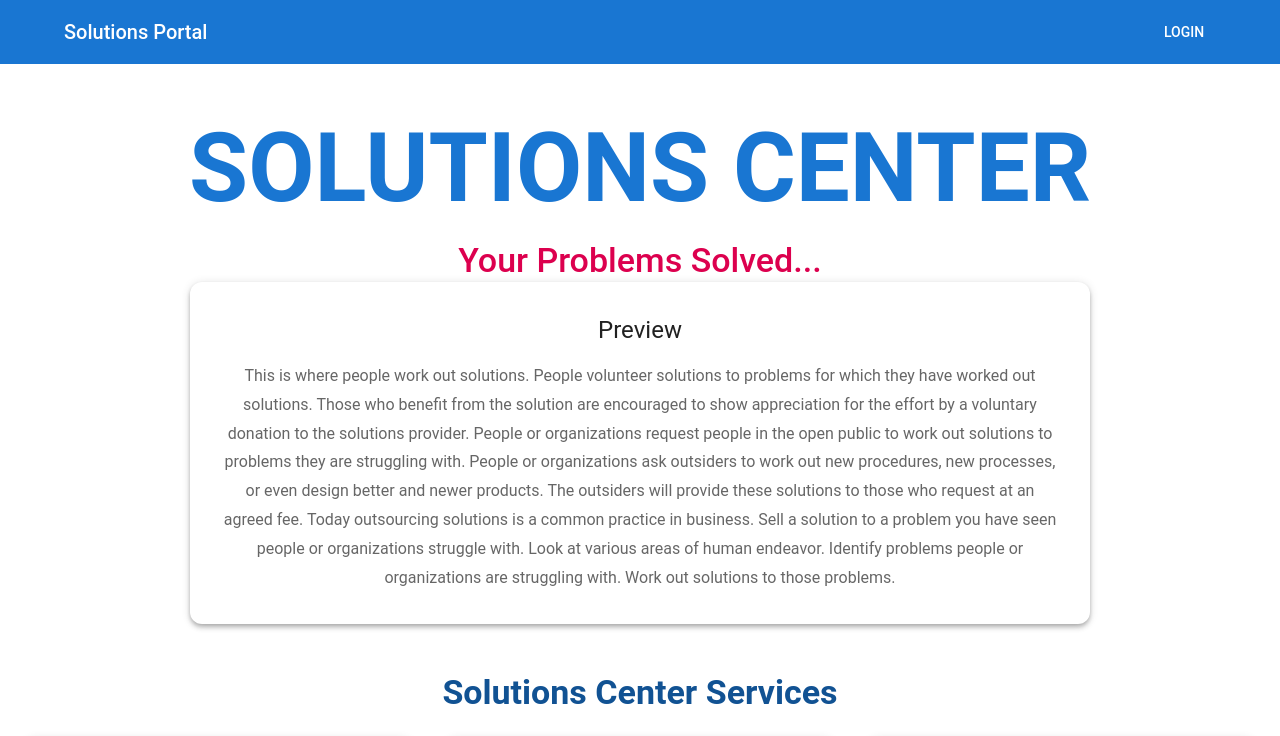
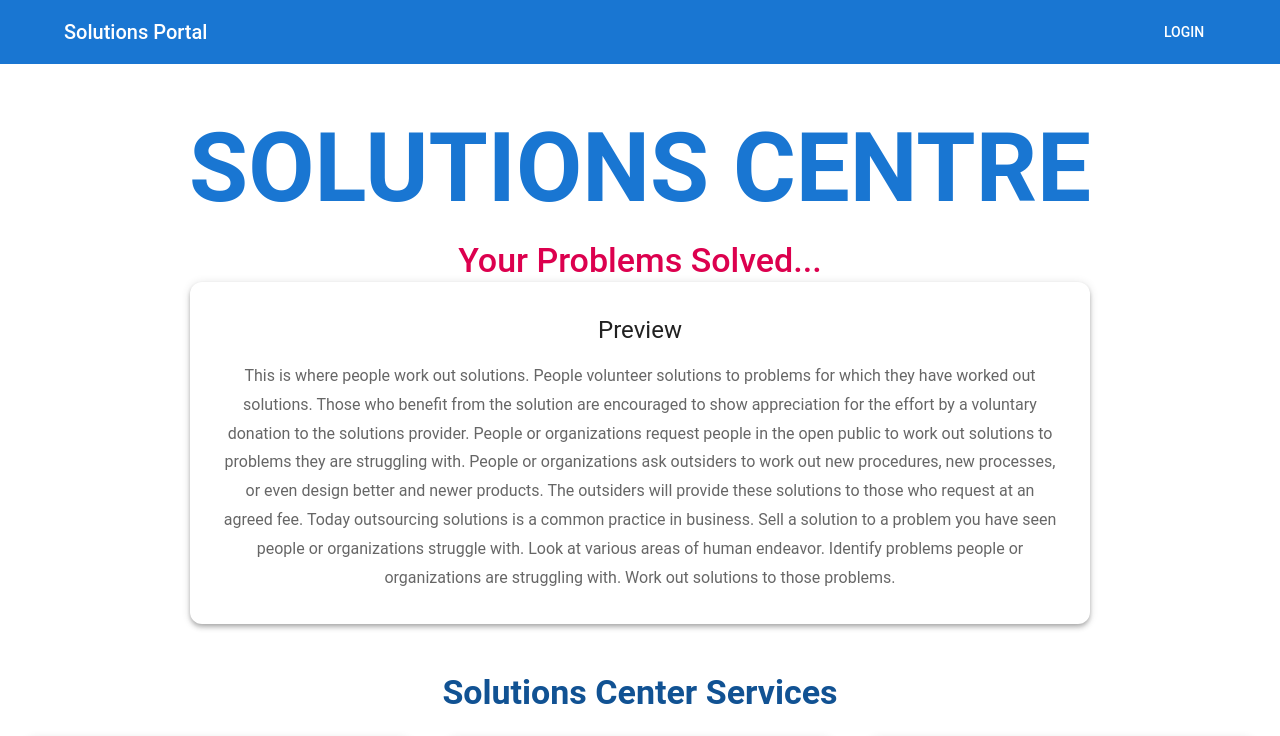
Before and after one commit to KibokoDao-Africa/solutions-frontend, a React (Create React App) app: page / in a window 1280 px wide. Shown: the top 736 px of the page. Built offline with nearby package versions, Linux system fonts and the light colour scheme; no server answers; grey boxes are pictures that could not be loaded.

Commit message:
updated Theme

```diff
--- a/package.json
+++ b/package.json
@@ -16,6 +16,7 @@
     "react-dom": "^18.3.1",
     "react-router-dom": "^6.0.0",
     "react-scripts": "5.0.1",
+    "react-typewriter-effect": "^1.1.0",
     "web-vitals": "^2.1.4"
   },
   "scripts": {
--- a/src/components/Home.js
+++ b/src/components/Home.js
@@ -39,15 +39,33 @@ const Home = () => {
       }}
     >
       {/* Header Section */}
-      <motion.div variants={fadeIn} initial="hidden" animate="visible">
+      <motion.div
+        variants={fadeIn}
+        initial="hidden"
+        animate="visible"
+      >
         <Typography
           variant="h1"
           sx={{
             fontWeight: 700,
             color: muiTheme.palette.primary.main,
+            textAlign: 'center',
+            display: 'inline-block',
+            animation: 'glow 1.5s ease-in-out infinite', // Glowing text animation
+            '@keyframes glow': {
+              '0%': {
+                textShadow: '0 0 5px rgba(255,255,255,0.6), 0 0 10px rgba(255,255,255,0.4), 0 0 15px rgba(255,255,255,0.2)',
+              },
+              '50%': {
+                textShadow: '0 0 10px rgba(255,255,255,0.6), 0 0 20px rgba(255,255,255,0.4), 0 0 30px rgba(255,255,255,0.2)',
+              },
+              '100%': {
+                textShadow: '0 0 5px rgba(255,255,255,0.6), 0 0 10px rgba(255,255,255,0.4), 0 0 15px rgba(255,255,255,0.2)',
+              },
+            },
           }}
         >
-          SOLUTIONS CENTER
+          SOLUTIONS CENTRE
         </Typography>
         <Typography
           variant="h4"
@@ -85,7 +103,7 @@ const Home = () => {
             variant="body1"
             sx={{ color: muiTheme.palette.text.secondary, lineHeight: 1.8 }}
           >
-             This is where people work out solutions. People volunteer solutions to problems for which they have worked out solutions. Those who benefit from the solution are encouraged to show appreciation for the effort by a voluntary donation to the solutions provider. People or organizations request people in the open public to work out solutions to problems they are struggling with. People or organizations ask outsiders to work out new procedures, new processes, or even design better and newer products. The outsiders will provide these solutions to those who request at an agreed fee. Today outsourcing solutions is a common practice in business. Sell a solution to a problem you have seen people or organizations struggle with. Look at various areas of human endeavor. Identify problems people or organizations are struggling with. Work out solutions to those problems.
+            This is where people work out solutions. People volunteer solutions to problems for which they have worked out solutions. Those who benefit from the solution are encouraged to show appreciation for the effort by a voluntary donation to the solutions provider. People or organizations request people in the open public to work out solutions to problems they are struggling with. People or organizations ask outsiders to work out new procedures, new processes, or even design better and newer products. The outsiders will provide these solutions to those who request at an agreed fee. Today outsourcing solutions is a common practice in business. Sell a solution to a problem you have seen people or organizations struggle with. Look at various areas of human endeavor. Identify problems people or organizations are struggling with. Work out solutions to those problems.
           </Typography>
         </Paper>
       </motion.div>
```
Also changed, not shown: 1 other file (tests, documents, lock files or other folders).
